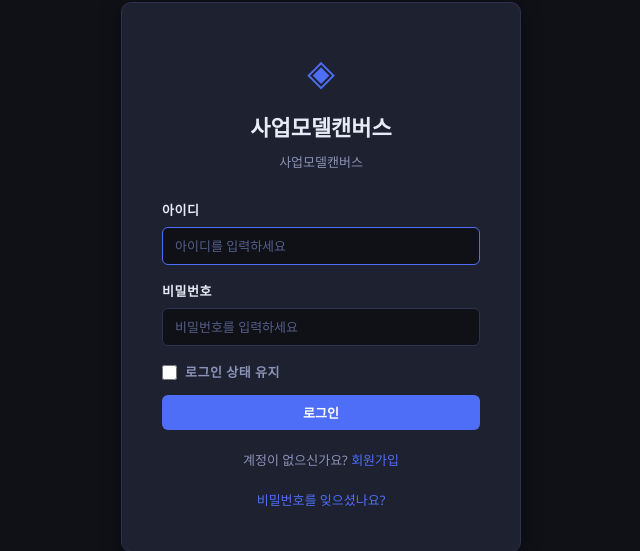
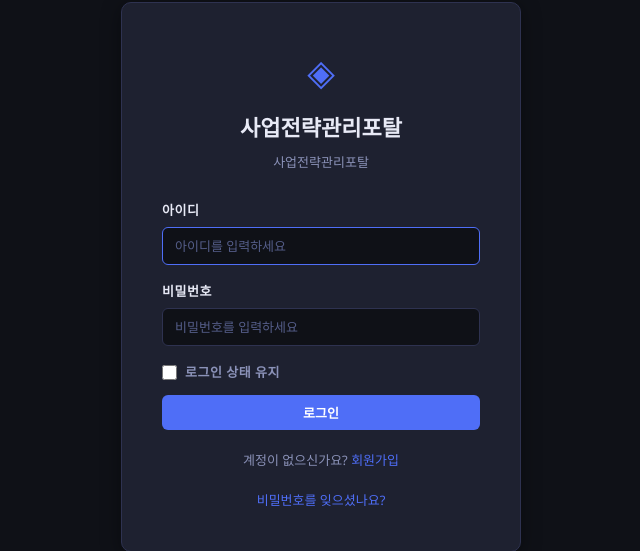
Before and after one commit to heoks99/BizModelCanvas, a Flask app: page /auth/login in a window 1280 px wide. Shown: the part 123-674 px from the top of the page, without its empty margins (319-959 px from the left). Run offline with Flask 3, Linux system fonts and the light colour scheme.

Commit message:
Rename login page title: 사업모델캔버스 → 사업전략관리포탈
Co-Authored-By: Claude Sonnet 4.6 <noreply@anthropic.com>

```diff
--- a/app/templates/auth/login.html
+++ b/app/templates/auth/login.html
@@ -1,11 +1,11 @@
 {% extends 'base.html' %}
-{% block title %}로그인 - 사업모델캔버스{% endblock %}
+{% block title %}로그인 - 사업전략관리포탈{% endblock %}
 {% block auth_content %}
 <div class="auth-card">
     <div class="auth-header">
         <div class="auth-logo">◈</div>
-        <h1>사업모델캔버스</h1>
-        <p>사업모델캔버스</p>
+        <h1>사업전략관리포탈</h1>
+        <p>사업전략관리포탈</p>
     </div>
     <form method="POST" class="auth-form">
         <div class="form-group">
```
